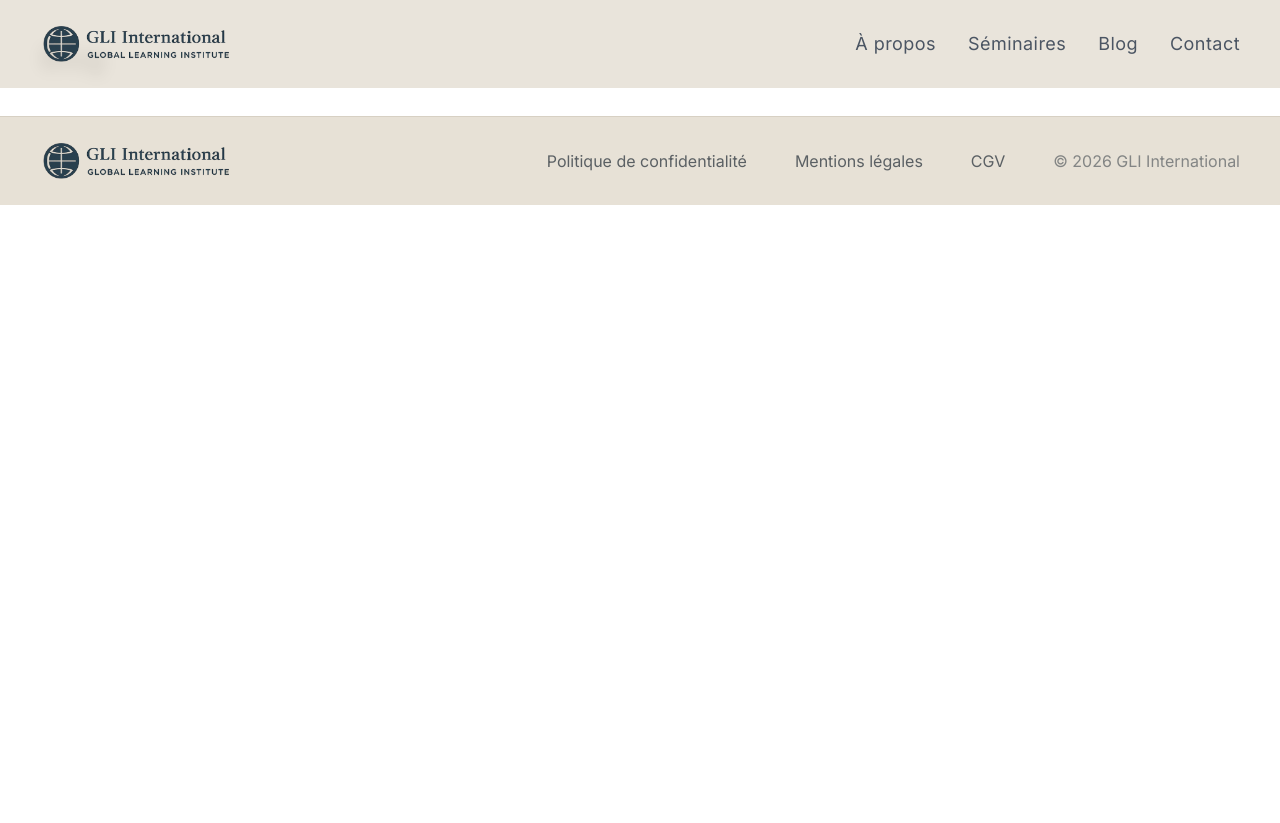
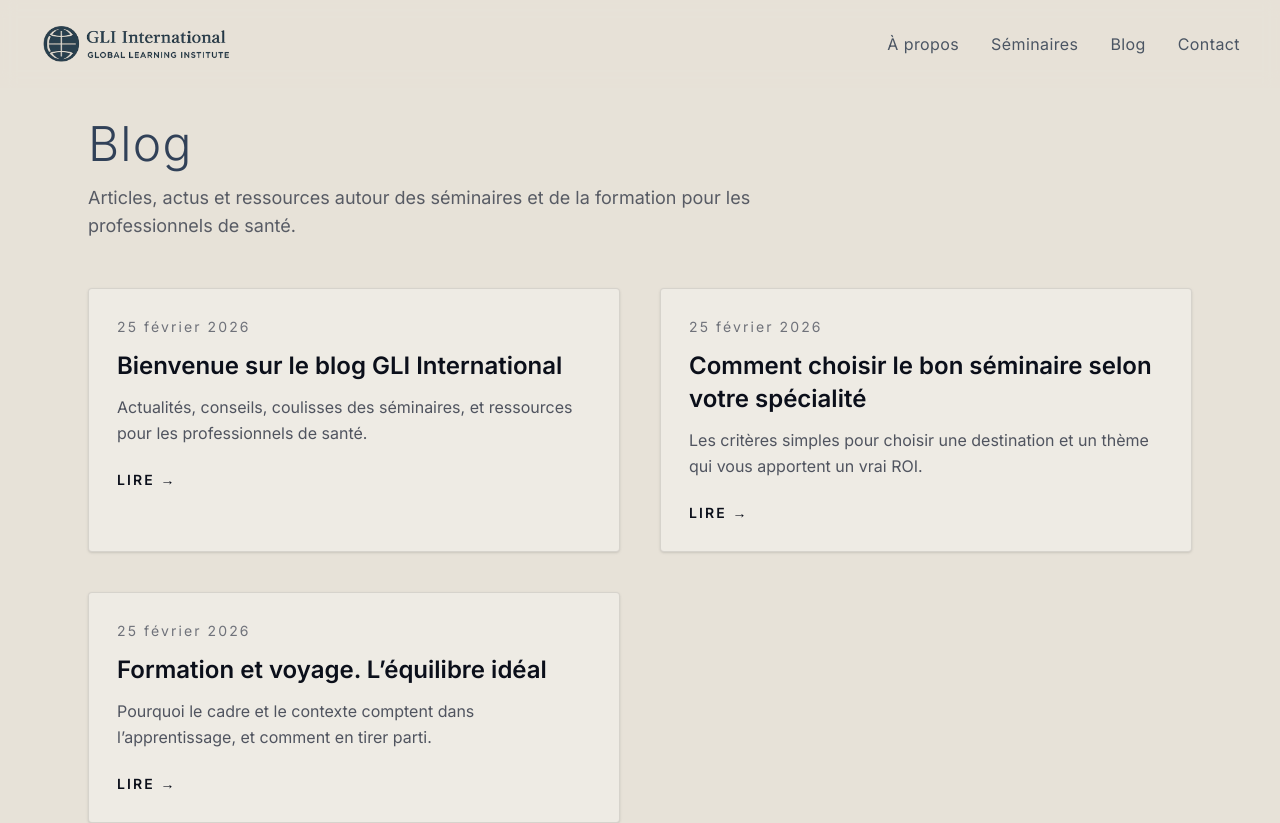
Before and after one commit to yhecohen/gli-website, a Next.js app: page /blog in a window 1280 px wide. Shown: the top 823 px of the page. Before the commit the page ends 800 px from the top, so only its background shows below. Built offline with nearby package versions, Linux system fonts and the light colour scheme.

Commit message:
Add blog page

```diff
--- /dev/null
+++ b/src/app/blog/[slug]/page.tsx
@@ -0,0 +1,33 @@
+import Link from "next/link";
+
+type Props = {
+  params: { slug: string };
+};
+
+export default function BlogPostPage({ params }: Props) {
+  const { slug } = params;
+
+  return (
+    <div className="min-h-screen bg-[#e7e2d8] text-slate-700">
+      <main className="mx-auto w-full max-w-3xl px-6 pt-[120px] pb-24">
+        <Link href="/blog" className="text-sm tracking-[0.15em] text-[#1b2233]/70 hover:text-[#0b0f1a]">
+          ← RETOUR AU BLOG
+        </Link>
+
+        <h1 className="mt-6 text-4xl font-light tracking-wide md:text-5xl text-[#0b0f1a]">
+          {slug.replaceAll("-", " ")}
+        </h1>
+
+        <p className="mt-6 text-lg leading-relaxed text-[#1b2233]/75">
+          Contenu à venir. Cette page est un placeholder pour brancher ton futur vrai contenu.
+        </p>
+
+        <div className="mt-10 rounded-sm border border-black/10 bg-white/30 p-6">
+          <p className="text-sm text-[#1b2233]/70">
+            Prochaine étape. On pourra mettre une vraie liste d’articles, stockée dans un fichier, ou plus tard dans une base de données.
+          </p>
+        </div>
+      </main>
+    </div>
+  );
+}
--- a/src/app/blog/page.tsx
+++ b/src/app/blog/page.tsx
@@ -1,7 +1,76 @@
+import Link from "next/link";
+
+type Post = {
+  slug: string;
+  title: string;
+  excerpt: string;
+  date: string;
+};
+
+const posts: Post[] = [
+  {
+    slug: "bienvenue",
+    title: "Bienvenue sur le blog GLI International",
+    excerpt:
+      "Actualités, conseils, coulisses des séminaires, et ressources pour les professionnels de santé.",
+    date: "2026-02-25",
+  },
+  {
+    slug: "choisir-un-seminaire",
+    title: "Comment choisir le bon séminaire selon votre spécialité",
+    excerpt:
+      "Les critères simples pour choisir une destination et un thème qui vous apportent un vrai ROI.",
+    date: "2026-02-25",
+  },
+  {
+    slug: "formation-et-voyage",
+    title: "Formation et voyage. L’équilibre idéal",
+    excerpt:
+      "Pourquoi le cadre et le contexte comptent dans l’apprentissage, et comment en tirer parti.",
+    date: "2026-02-25",
+  },
+];
+
 export default function BlogPage() {
   return (
-    <main className="p-10">
-      <h1 className="text-3xl font-bold">Blog</h1>
-    </main>
-  )
+    <div className="min-h-screen bg-[#e7e2d8] text-slate-700">
+      <main className="mx-auto w-full max-w-6xl px-6 pt-[120px] pb-24">
+        <h1 className="text-5xl font-light tracking-wide md:text-5xl">Blog</h1>
+        <p className="mt-4 text-lg text-[#1b2233]/70 max-w-2xl">
+          Articles, actus et ressources autour des séminaires et de la formation
+          pour les professionnels de santé.
+        </p>
+
+        <div className="mt-12 grid grid-cols-1 gap-10 md:grid-cols-2">
+          {posts.map((p) => (
+            <Link
+              key={p.slug}
+              href={`/blog/${p.slug}`}
+              className="group block rounded-sm border border-black/10 bg-white/30 p-7 shadow-sm transition hover:bg-white/40 hover:shadow-md"
+            >
+              <div className="text-sm tracking-[0.15em] text-[#1b2233]/60">
+                {new Date(p.date).toLocaleDateString("fr-FR", {
+                  year: "numeric",
+                  month: "long",
+                  day: "numeric",
+                })}
+              </div>
+
+              <h2 className="mt-3 text-2xl font-semibold leading-snug text-[#0b0f1a] group-hover:opacity-90">
+                {p.title}
+              </h2>
+
+              <p className="mt-3 text-base leading-relaxed text-[#1b2233]/75">
+                {p.excerpt}
+              </p>
+
+              <div className="mt-6 text-sm font-semibold tracking-[0.15em] text-[#0b0f1a]">
+                LIRE →
+              </div>
+            </Link>
+          ))}
+        </div>
+      </main>
+    </div>
+  );
 }
--- a/src/components/Header.tsx
+++ b/src/components/Header.tsx
@@ -16,7 +16,7 @@ export default function Header() {
         </div>
 
         {/* NAV */}
-        <nav className="flex items-center gap-8 text-base md:text-lg tracking-wide text-[#4B5563]">
+        <nav className="flex items-center gap-8 text-base md:text-md tracking-wide text-[#4B5563]">
           <a href="/about" className="hover:opacity-60">À propos</a>
           <a href="/seminars" className="hover:opacity-60">Séminaires</a>
           <a href="/blog" className="hover:opacity-60">Blog</a>
```
